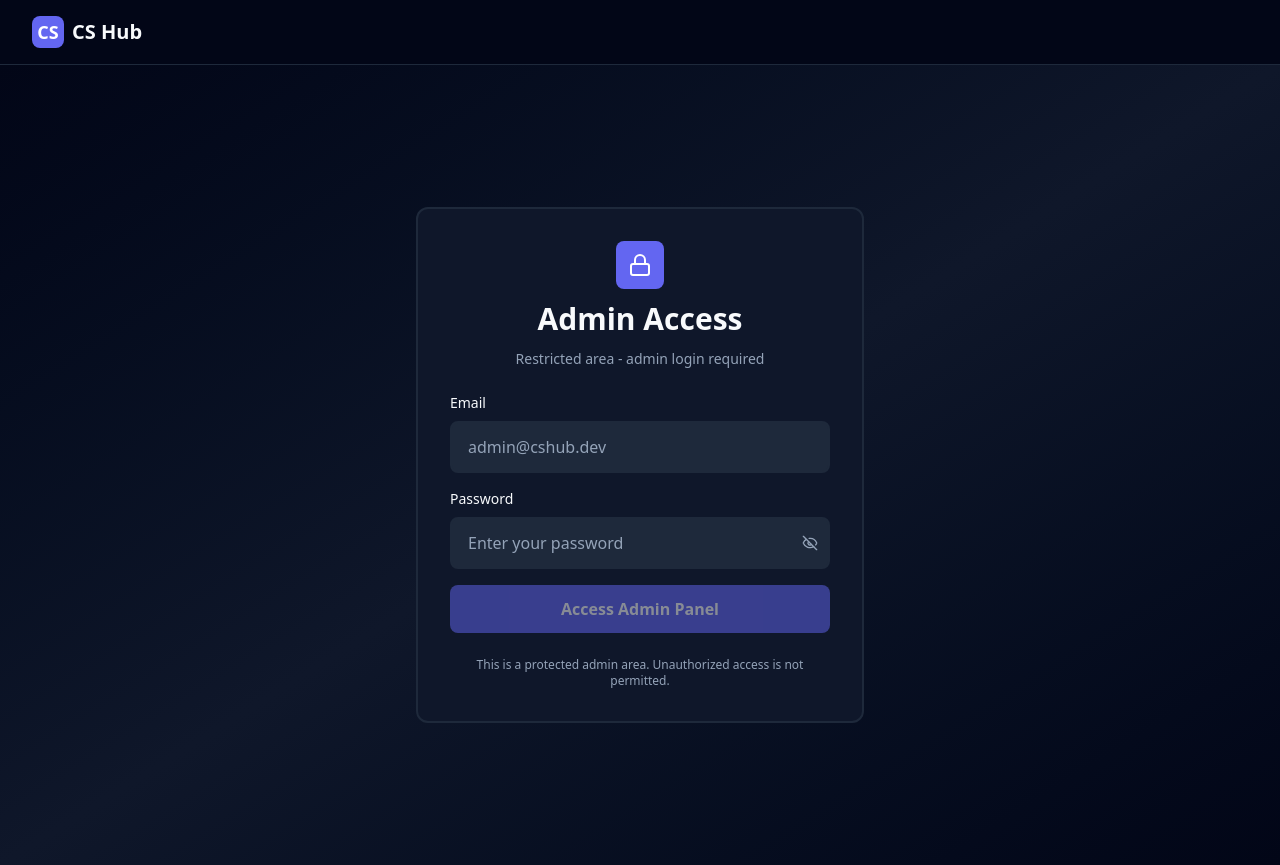
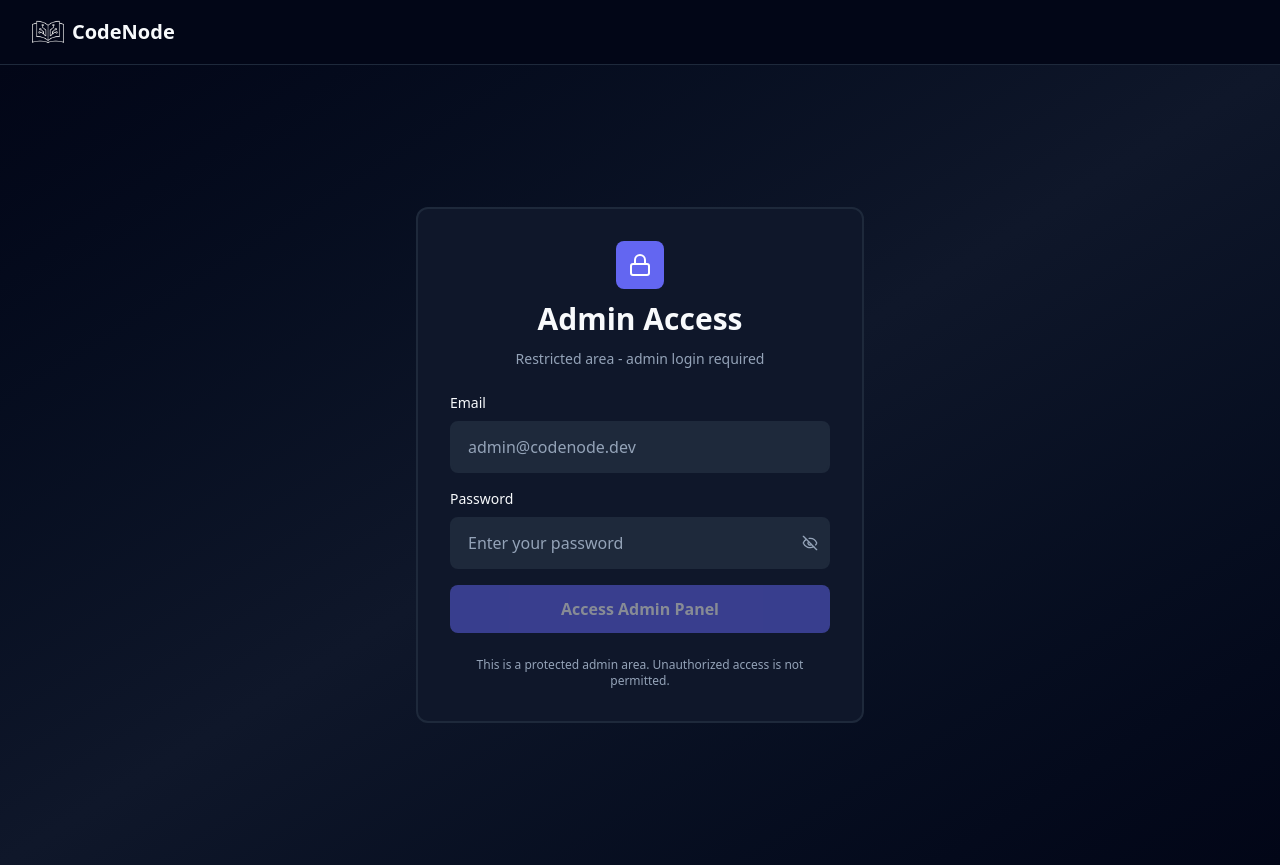
Before and after one commit to V-Paritosh/FBLA-2026, a Next.js app: page /admin/login in a window 1280 px wide. Built offline with nearby package versions, Linux system fonts and the light colour scheme.

Commit message:
Name Change

```diff
--- a/app/admin/login/page.tsx
+++ b/app/admin/login/page.tsx
@@ -1,47 +1,49 @@
-"use client"
+"use client";
 
-import type React from "react"
+import type React from "react";
 
-import { useState } from "react"
-import { useRouter } from "next/navigation"
-import { motion } from "framer-motion"
-import { Navbar } from "@/components/navbar"
-import { Lock, Eye, EyeOff, AlertCircle } from "lucide-react"
+import { useState } from "react";
+import { useRouter } from "next/navigation";
+import { motion } from "framer-motion";
+import { Navbar } from "@/components/navbar";
+import { Lock, Eye, EyeOff, AlertCircle } from "lucide-react";
 
 export default function AdminLoginPage() {
-  const [email, setEmail] = useState("")
-  const [password, setPassword] = useState("")
-  const [showPassword, setShowPassword] = useState(false)
-  const [error, setError] = useState("")
-  const [loading, setLoading] = useState(false)
-  const router = useRouter()
+  const [email, setEmail] = useState("");
+  const [password, setPassword] = useState("");
+  const [showPassword, setShowPassword] = useState(false);
+  const [error, setError] = useState("");
+  const [loading, setLoading] = useState(false);
+  const router = useRouter();
 
   const handleLogin = async (e: React.FormEvent) => {
-    e.preventDefault()
-    setLoading(true)
-    setError("")
+    e.preventDefault();
+    setLoading(true);
+    setError("");
 
     try {
       const response = await fetch("/api/auth/admin-login", {
         method: "POST",
         headers: { "Content-Type": "application/json" },
         body: JSON.stringify({ email, password }),
-      })
+      });
 
-      const data = await response.json()
+      const data = await response.json();
 
       if (response.ok && data.isAdmin) {
-        localStorage.setItem("admin_token", data.token || "verified")
-        router.push("/admin")
+        localStorage.setItem("admin_token", data.token || "verified");
+        router.push("/admin");
       } else {
-        setError(data.message || "Access denied. You do not have admin privileges.")
+        setError(
+          data.message || "Access denied. You do not have admin privileges."
+        );
       }
     } catch (err) {
-      setError("Login failed. Please try again.")
+      setError("Login failed. Please try again.");
     } finally {
-      setLoading(false)
+      setLoading(false);
     }
-  }
+  };
 
   return (
     <>
@@ -57,24 +59,32 @@ export default function AdminLoginPage() {
               <div className="w-12 h-12 bg-primary rounded-lg flex items-center justify-center">
                 <Lock className="w-6 h-6 text-primary-foreground" />
               </div>
-              <h1 className="text-3xl font-bold text-foreground">Admin Access</h1>
-              <p className="text-muted-foreground text-sm">Restricted area - admin login required</p>
+              <h1 className="text-3xl font-bold text-foreground">
+                Admin Access
+              </h1>
+              <p className="text-muted-foreground text-sm">
+                Restricted area - admin login required
+              </p>
             </div>
 
             <form onSubmit={handleLogin} className="space-y-4">
               <div>
-                <label className="block text-sm font-medium text-foreground mb-2">Email</label>
+                <label className="block text-sm font-medium text-foreground mb-2">
+                  Email
+                </label>
                 <input
                   type="email"
                   value={email}
                   onChange={(e) => setEmail(e.target.value)}
-                  placeholder="admin@cshub.dev"
+                  placeholder="admin@codenode.dev"
                   className="w-full px-4 py-3 rounded-lg border-2 border-border bg-input text-foreground placeholder:text-muted-foreground focus:outline-none focus:ring-2 focus:ring-primary/50 focus:border-primary transition-all"
                 />
               </div>
 
               <div>
-                <label className="block text-sm font-medium text-foreground mb-2">Password</label>
+                <label className="block text-sm font-medium text-foreground mb-2">
+                  Password
+                </label>
                 <div className="relative">
                   <input
                     type={showPassword ? "text" : "password"}
@@ -88,7 +98,11 @@ export default function AdminLoginPage() {
                     onClick={() => setShowPassword(!showPassword)}
                     className="absolute right-3 top-1/2 -translate-y-1/2 text-muted-foreground hover:text-foreground transition-colors"
                   >
-                    {showPassword ? <Eye className="w-4 h-4" /> : <EyeOff className="w-4 h-4" />}
+                    {showPassword ? (
+                      <Eye className="w-4 h-4" />
+                    ) : (
+                      <EyeOff className="w-4 h-4" />
+                    )}
                   </button>
                 </div>
               </div>
@@ -116,11 +130,12 @@ export default function AdminLoginPage() {
             </form>
 
             <p className="text-center text-xs text-muted-foreground">
-              This is a protected admin area. Unauthorized access is not permitted.
+              This is a protected admin area. Unauthorized access is not
+              permitted.
             </p>
           </div>
         </motion.div>
       </main>
     </>
-  )
+  );
 }
--- a/app/api/admin/sessions/route.ts
+++ b/app/api/admin/sessions/route.ts
@@ -6,9 +6,9 @@ import { getSupabaseUser } from "@/lib/auth";
  * In a real app you'd back this with a DB role/claim.
  */
 function isAdminEmail(email: string | null | undefined): boolean {
-  const adminEmails =
-    process.env.ADMIN_EMAILS?.split(",").map((e) => e.trim()) ??
-    ["admin@cshub.dev"];
+  const adminEmails = process.env.ADMIN_EMAILS?.split(",").map((e) =>
+    e.trim()
+  ) ?? ["admin@codenode.dev"];
   return !!email && adminEmails.includes(email);
 }
 
--- a/app/api/admin/stats/route.ts
+++ b/app/api/admin/stats/route.ts
@@ -2,9 +2,9 @@ import { type NextRequest, NextResponse } from "next/server";
 import { getSupabaseUser } from "@/lib/auth";
 
 function isAdminEmail(email: string | null | undefined): boolean {
-  const adminEmails =
-    process.env.ADMIN_EMAILS?.split(",").map((e) => e.trim()) ??
-    ["admin@cshub.dev"];
+  const adminEmails = process.env.ADMIN_EMAILS?.split(",").map((e) =>
+    e.trim()
+  ) ?? ["admin@codenode.dev"];
   return !!email && adminEmails.includes(email);
 }
 
--- a/app/api/admin/users/[id]/route.ts
+++ b/app/api/admin/users/[id]/route.ts
@@ -4,9 +4,9 @@ import { getSupabaseUser } from "@/lib/auth";
 type RouteParams = { params: { id: string } };
 
 function isAdminEmail(email: string | null | undefined): boolean {
-  const adminEmails =
-    process.env.ADMIN_EMAILS?.split(",").map((e) => e.trim()) ??
-    ["admin@cshub.dev"];
+  const adminEmails = process.env.ADMIN_EMAILS?.split(",").map((e) =>
+    e.trim()
+  ) ?? ["admin@codenode.dev"];
   return !!email && adminEmails.includes(email);
 }
 
--- a/app/api/admin/users/route.ts
+++ b/app/api/admin/users/route.ts
@@ -2,9 +2,9 @@ import { type NextRequest, NextResponse } from "next/server";
 import { getSupabaseUser } from "@/lib/auth";
 
 function isAdminEmail(email: string | null | undefined): boolean {
-  const adminEmails =
-    process.env.ADMIN_EMAILS?.split(",").map((e) => e.trim()) ??
-    ["admin@cshub.dev"];
+  const adminEmails = process.env.ADMIN_EMAILS?.split(",").map((e) =>
+    e.trim()
+  ) ?? ["admin@codenode.dev"];
   return !!email && adminEmails.includes(email);
 }
 
@@ -19,7 +19,7 @@ export async function GET(_req: NextRequest) {
     const users = [
       {
         _id: "user1",
-        email: "student1@cshub.dev",
+        email: "student1@codenode.dev",
         name: "Alex Chen",
         isAdmin: false,
         createdAt: new Date(
@@ -29,7 +29,7 @@ export async function GET(_req: NextRequest) {
       },
       {
         _id: "user2",
-        email: "student2@cshub.dev",
+        email: "student2@codenode.dev",
         name: "Jordan Smith",
         isAdmin: false,
         createdAt: new Date(
@@ -39,7 +39,7 @@ export async function GET(_req: NextRequest) {
       },
       {
         _id: "user3",
-        email: "mentor@cshub.dev",
+        email: "mentor@codenode.dev",
         name: "Casey Rodriguez",
         isAdmin: true,
         createdAt: new Date(
--- a/app/api/auth/admin-login/route.ts
+++ b/app/api/auth/admin-login/route.ts
@@ -8,16 +8,13 @@ export async function POST(request: NextRequest) {
     };
 
     if (!email) {
-      return NextResponse.json(
-        { error: "Email is required" },
-        { status: 400 }
-      );
+      return NextResponse.json({ error: "Email is required" }, { status: 400 });
     }
 
     // In production, verify with Supabase and check MongoDB for admin flag.
-    const adminEmails =
-      process.env.ADMIN_EMAILS?.split(",").map((e) => e.trim()) ??
-      ["admin@cshub.dev"];
+    const adminEmails = process.env.ADMIN_EMAILS?.split(",").map((e) =>
+      e.trim()
+    ) ?? ["admin@codenode.dev"];
     const isAdmin = adminEmails.includes(email);
 
     if (!isAdmin) {
--- a/app/page.tsx
+++ b/app/page.tsx
@@ -95,7 +95,7 @@ const testimonials = [
     name: "Alex Chen",
     role: "Student",
     quote:
-      "CS Hub helped me ace my CS fundamentals course. The structured learning path is amazing!",
+      "CodeNode helped me ace my CS fundamentals course. The structured learning path is amazing!",
     avatar: "AC",
   },
   {
@@ -394,7 +394,7 @@ export default function LandingPage() {
             viewport={{ once: true }}
           >
             <h2 className="text-4xl font-bold text-foreground text-center mb-12">
-              Why Choose CS Hub?
+              Why Choose CodeNode?
             </h2>
             <div className="grid md:grid-cols-2 gap-8">
               {features.map((feature, index) => {
--- a/components/footer.tsx
+++ b/components/footer.tsx
@@ -1,11 +1,7 @@
 "use client";
 
 import Link from "next/link";
-import {
-  Github,
-  Twitter,
-  Mail,
-} from "lucide-react";
+import { Github, Twitter, Mail } from "lucide-react";
 
 export function Footer() {
   return (
@@ -18,7 +14,7 @@ export function Footer() {
               <div className="w-8 h-8 bg-primary rounded-lg flex items-center justify-center">
                 <span className="text-primary-foreground font-bold">CS</span>
               </div>
-              <span className="font-bold text-lg">CS Hub</span>
+              <span className="font-bold text-lg">CodeNode</span>
             </div>
             <p className="text-sm text-muted-foreground">
               Made by students for students to learn and grow together
@@ -106,7 +102,7 @@ export function Footer() {
                 <Twitter className="w-4 h-4" />
               </a>
               <a
-                href="mailto:hello@cshub.dev"
+                href="mailto:hello@codenode.dev"
                 className="p-2 bg-muted hover:bg-primary hover:text-primary-foreground rounded-lg transition-colors"
                 aria-label="Email"
               >
--- a/components/navbar.tsx
+++ b/components/navbar.tsx
@@ -1,25 +1,32 @@
-"use client"
+"use client";
 
-import Link from "next/link"
-import { Menu } from "lucide-react"
-import { useUIStore } from "@/store/ui-store"
+import Link from "next/link";
+import Image from "next/image";
+import logo from "@/public/logo.png";
 
 export function Navbar() {
-
   return (
     <nav className="sticky top-0 z-50 bg-background border-b border-border">
       <div className="max-w-7xl mx-auto px-4 sm:px-6 lg:px-8">
         <div className="flex justify-between items-center h-16">
           <div className="flex items-center gap-4">
             <Link href="/" className="flex items-center gap-2">
-              <div className="w-8 h-8 bg-primary rounded-lg flex items-center justify-center">
-                <span className="text-primary-foreground font-bold text-lg">CS</span>
+              <div className="w-8 h-8 flex items-center justify-center">
+                <Image
+                  src={logo}
+                  alt="Logo"
+                  width={40}
+                  height={40}
+                  className="object-contain"
+                />
               </div>
-              <span className="font-bold text-xl hidden sm:inline text-foreground">CS Hub</span>
+              <span className="font-bold text-xl hidden sm:inline text-foreground">
+                CodeNode
+              </span>
             </Link>
           </div>
         </div>
       </div>
     </nav>
-  )
+  );
 }
```
